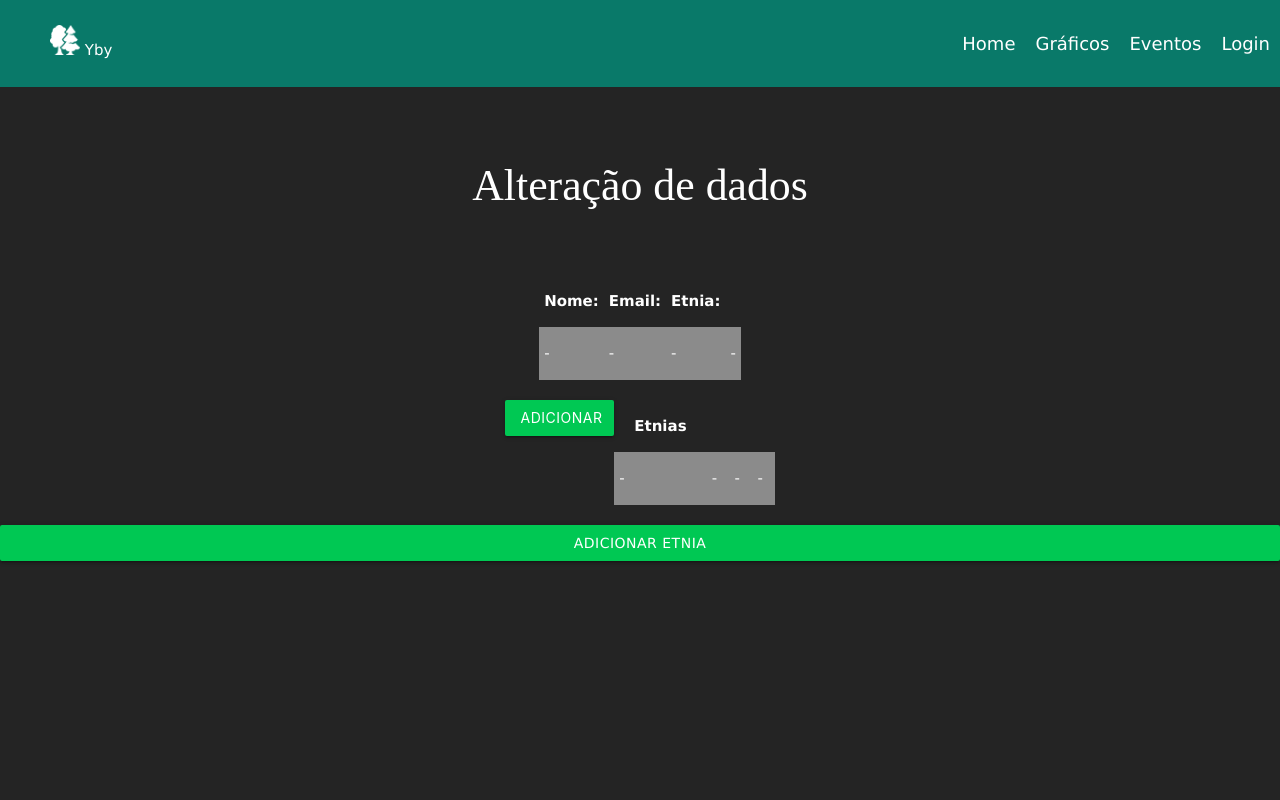
After one commit to JosiasNJB/Sigae-Yby, a PHP site: page /dados.php in a window 1280 px wide. The commit adds this page. Run offline with PHP 8.4, Linux system fonts and the light colour scheme; data that the repository does not hold is empty; some libraries are stand-ins or nearby versions.

Commit message:
aula 17/10

```diff
--- /dev/null
+++ b/site_JLV/dados.php
@@ -0,0 +1,183 @@
+		<?php
+
+			//chamando o arquivo de conexao
+			require 'conexao.php';
+
+			//chamando o header na pagina
+			include_once 'header.php';
+
+			/*$sql="SELECT * FROM pessoa WHERE id_pessoa = $id;";
+			$resultado= mysqli_query($connect,$sql);
+			$array = mysqli_fetch_array($resultado);
+			$nome = $array[1];
+			$email = $array[2];
+			$etnia = $array[4];
+            */
+
+
+
+		?>
+
+        <br><br>
+
+        <h3 class="light"> Alteração de dados <br><br></h3>
+
+
+        <div class="row">
+            <div>
+                <table class="striped">
+                    <thead>
+                        <tr>
+                            <th>Nome: </th>
+                            <th>Email: </th>
+                            <th>Etnia: </th>
+                        </tr>
+                    </thead>
+
+                    <tbody>
+                    <?php
+
+                        //sql query como uma string selecionando todos os dados dos usuarios na tabela
+                        $sql="SELECT id_pessoa, nome, email, descetnia FROM pessoa p inner join etnia e where FK_ETNIA_id_etnia = id_etnia";
+
+
+                        /* Está retornando, de dentro da tabela representada pela variável "$connect",
+					    um array que contém todos os resultados que atendem aos requisitos da consulta
+					    dentro de "$sql".
+					    */
+                        $resultado= mysqli_query($connect,$sql);
+
+                        /* Enquanto o array que contém os resultados da consulta tiver pelo menos 1 index,
+					    "$dados" irá buscar um array contendo os dados do index.
+                        */
+                        if (mysqli_num_rows($resultado)>0){
+                            while($dados =mysqli_fetch_array($resultado)){
+
+                            ?>
+                        <tr>
+                            <!-- exibindo os dados obtidos do usuario -->
+                            <td><?php echo $dados['nome'];?></td>
+                            <td><?php echo $dados['email'];?></td>
+                            <td><?php echo $dados['descetnia'];?></td>
+                            <td><a class="btn waves-effect waves-light red darken-4" href="delete.php?id=<?php echo $dados['id_pessoa'];?>"> Delete</td>
+
+                            <td><a class="btn waves-effect waves-light green accent-4" href="update.php?id=<?php echo $dados['id_pessoa'];?>"> Update</td>
+                        </tr>
+
+
+
+                        <?php
+                                }
+                            }
+                            else{
+                        ?>
+
+                        <tr>
+                            <td>-</td>
+                            <td>-</td>
+                            <td>-</td>
+                            <td>-</td>
+				        </tr>
+
+                        <?php
+                            }
+                        ?>
+                    </tbody>
+                </table>
+            </div>
+        </div>
+        <div class="row">
+            <div>
+                <table class="striped">
+                    <thead>
+                        <tr>
+                            <th class="center"> Etnias </th>
+                        </tr>
+                    </thead>
+
+                    <tbody>
+                    <?php
+
+                        //sql query como uma string selecionando todos os dados dos usuarios na tabela
+                       // $sql="SELECT * FROM etnia";
+                        $sql="SELECT * FROM etnia";
+
+                        /* Está retornando, de dentro da tabela representada pela variável "$connect",
+					    um array que contém todos os resultados que atendem aos requisitos da consulta
+					    dentro de "$sql".
+					    */
+                        $resultado= mysqli_query($connect,$sql);
+
+                        /* Enquanto o array que contém os resultados da consulta tiver pelo menos 1 index,
+					    "$dados" irá buscar um array contendo os dados do index.
+                        */
+                        if (mysqli_num_rows($resultado)>0){
+                            while($dados =mysqli_fetch_array($resultado)){
+
+                            ?>
+                        <tr>
+                            <!-- exibindo os dados obtidos do usuario -->
+                            <!-- <td class="center"><?php //echo $dados['descetnia'];?></td> -->
+                            <td class="center"><?php echo $dados['descEtnia'];?></td>
+                            <!-- <td><a class="btn waves-effect waves-light red darken-4" href="deletnia.php?id=<?php echo $dados['id_etnia'];?>"> Delete</td> -->
+                        </tr>
+
+
+
+                        <?php
+                                }
+                            }
+                            else{
+                        ?>
+
+                        <tr>
+                            <td>-</td>
+                            <td>-</td>
+                            <td>-</td>
+                            <td>-</td>
+				        </tr>
+
+                        <?php
+                            }
+                        ?>
+                        <tr>
+                            <button class="btn waves-effect waves-light green accent-4" onclick="myFunction()"> Adicionar Etnia</button>
+                        </tr>
+
+                    </tbody>
+                </table>
+            </div>
+        </div>
+
+        <td><a class="btn waves-effect waves-light green accent-4" onclick="myFunction()"> Adicionar Etnia</td>
+
+        <form>
+            <br><br>
+            <div class="row" id='etnia_input'>
+
+            </div>
+
+            <div class="btnSubmit" id='btn_etnia'>
+
+            </div>
+
+
+            <br><br><br><br>
+
+
+        </form>
+
+        <script>
+            myFunction(){
+                document.getElementbyId('etnia_input').InnerHTML = " <div class='input-field col s2 pull-s5 '><input id='etnia' type='text' class='validate' name='etnia'> <label for='etnia'>Etnia</label></div>";
+                document.getElementbyId('btn_etnia').InnerHTML = "<button class='btn waves-effect waves-light' type='submit' name='btn_Etnia' ></button>";
+
+
+            }
+        </script>
+
+
+
+
+        <!-- chamando o footer na pagina -->
+        <?php include_once 'footer.php';?>
--- a/site_JLV/eventos.php
+++ b/site_JLV/eventos.php
@@ -11,9 +11,9 @@
 		//chamando o arquivo de conexao
 		require 'conexao.php';
 
-		//sql query como uma string selecionando todos os dados dos eventos na tabela
-		$sqlpublic="SELECT * FROM eventos where eventstatus = 0";
-        $sqlprivate="SELECT * FROM eventos where eventstatus = 1";
+		//sql query como uma string selecionando todos os dados dos evento na tabela
+		$sqlpublic="SELECT * FROM evento where eventstatus = 0";
+        $sqlprivate="SELECT * FROM evento where eventstatus = 1";
 
 		/* Está retornando, de dentro da tabela representada pela variável "$connect",
 		um array que contém todos os resultados que atendem aos requisitos da consulta
--- a/site_JLV/header.php
+++ b/site_JLV/header.php
@@ -26,6 +26,7 @@
 			}
 
 			$admpag = "";
+			$altdados = "";
 			$adm = "";
 			$dep = "";
 			$aluno = "";
@@ -51,6 +52,7 @@
 				//diferenciando header para usuarios administradores
 				if($adm == '1'){
 					$admpag = "<li><a href='admpag.php'> Página do Administrador</a></li>";
+					$altdados = "<li><a href='dados.php'> Alterar Dados</a></li>";
 					$dep = "<li><a href='depoimentos.php'>Depoimentos</a></li>";
 					$aluno = "<li><a href='alunos.php'> Alunos </a></li>";
 					$img ="src='img/iflogodark.png'";
@@ -58,6 +60,7 @@
 				}
 				else{
 					$admpag = "";
+					$altdados = "";
 					$dep = "";
 					$aluno = "";
 					$img = "src='img/iflogo.png'";
@@ -112,6 +115,7 @@
 				<?php echo $aluno; ?>
 				<?php echo $onoff; ?>
 				<?php echo $admpag; ?>
+				<?php echo $altdados; ?>
 				<?php echo $perfil; ?>
 
 
```
Also changed, not shown: site_JLV/deletnia.php (added).
